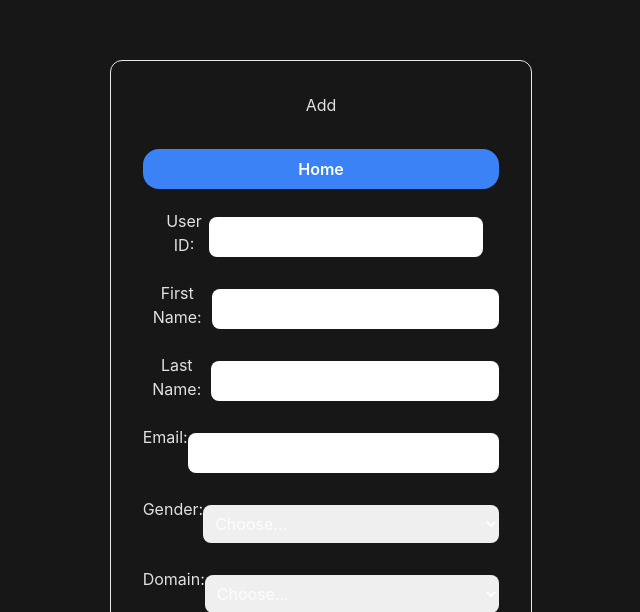
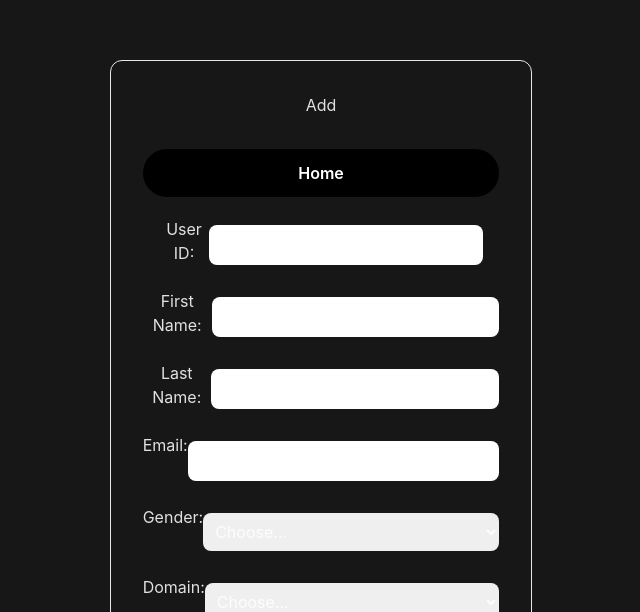
Before and after one commit to KetanKumavat/heliverse-task, a React (Vite) app in the folder frontend/: page /add-user in a window 1280 px wide. Shown: the part 188-800 px from the top of the page, without its empty margins (319-959 px from the left). Built offline with nearby package versions, Linux system fonts and the light colour scheme.

Commit message:
added Home Button

```diff
--- a/frontend/src/components/AddUser.jsx
+++ b/frontend/src/components/AddUser.jsx
@@ -46,9 +46,9 @@ export const Adduser = (props) => {
     <div className="flex flex-col gap-5 border rounded-xl justify-center mt-[25vh] p-8">
       <h1>Add </h1>
       <button
-        className="bg-blue-500 text-white rounded-2xl px-4 p-2 font-semibold mt-3"
+        className="bg-black text-white rounded-full px-2 p-3 font-semibold mt-3"
         onClick={() => {
-          navigate.push("/");
+          navigate("/");
         }}>
         Home
       </button>
```
